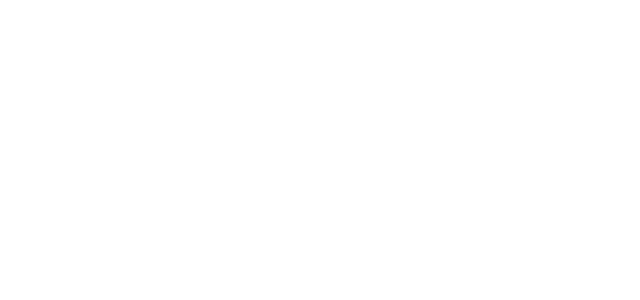
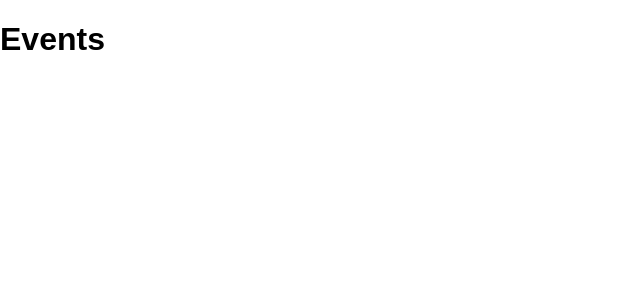
Before and after one commit to jurrianlammerts/event-booker, a React (Create React App) app in the folder frontend/: page /events in a window 1280 px wide. Shown: the top 300 px of the page, without its empty margins (0-640 px from the left). Built offline with nearby package versions, Linux system fonts and the light colour scheme; the HTML template or start-up script is replaced by a standard one.

Commit message:
basic pages

```diff
--- a/frontend/src/App.js
+++ b/frontend/src/App.js
@@ -1,17 +1,21 @@
 import React from 'react';
-import { BrowserRouter, Route } from 'react-router-dom';
+import { BrowserRouter, Route, Redirect, Switch } from 'react-router-dom';
 
 import Auth from './pages/Auth';
+import Events from './pages/Events';
+import Bookings from './pages/Bookings';
 
 import './App.css';
 
 function App() {
   return (
     <BrowserRouter>
-      <Route path="/" component={null} />
-      <Route path="/auth" component={Auth} />
-      <Route path="/events" component={null} />
-      <Route path="/bookings" component={null} />
+      <Switch>
+        <Redirect from="/" to="auth" exact />
+        <Route path="/auth" component={Auth} />
+        <Route path="/events" component={Events} />
+        <Route path="/bookings" component={Bookings} />
+      </Switch>
     </BrowserRouter>
   );
 }
--- a/frontend/src/pages/Auth.js
+++ b/frontend/src/pages/Auth.js
@@ -1,7 +1,7 @@
 import React, { useState } from 'react';
 
 function Auth() {
-  const [state, setstate] = useState(initialState);
+  // const [state, setstate] = useState(initialState);
   return (
     <div>
       <h1>Auth</h1>
--- /dev/null
+++ b/frontend/src/pages/Bookings.js
@@ -0,0 +1,11 @@
+import React from 'react';
+
+function Bookings() {
+  return (
+    <div>
+      <h1>Bookings</h1>
+    </div>
+  );
+}
+
+export default Bookings;
--- /dev/null
+++ b/frontend/src/pages/Events.js
@@ -0,0 +1,11 @@
+import React from 'react';
+
+function Events() {
+  return (
+    <div>
+      <h1>Events</h1>
+    </div>
+  );
+}
+
+export default Events;
```
Also changed, not shown: 1 other file (tests, documents, lock files or other folders).
